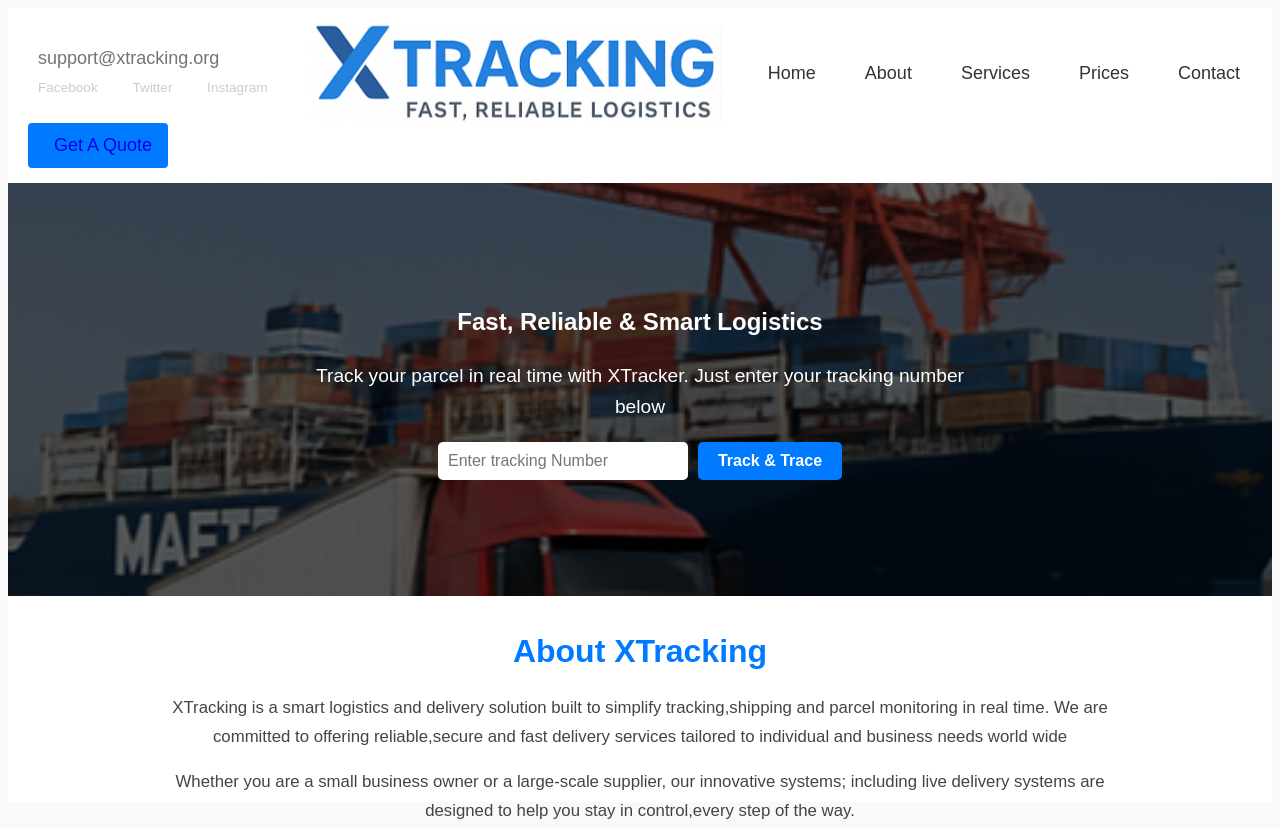
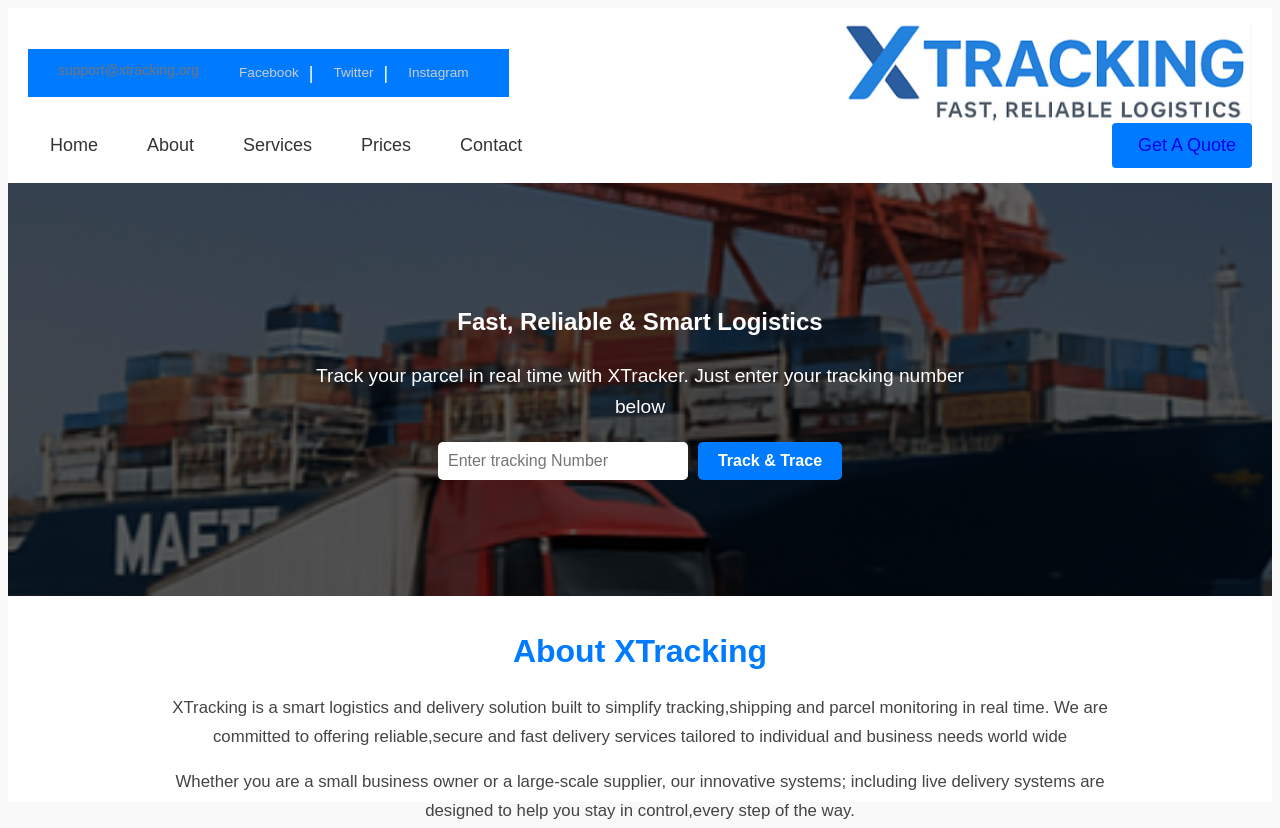
Before and after one commit to xenun-makuzi/XTracking, a website: page public/index.html in a window 1280 px wide. Shown: the top 828 px of the page. Drawn offline with Linux system fonts and the light colour scheme.

Commit message:
Update XTracking.css

```diff
--- a/public/XTracking.css
+++ b/public/XTracking.css
@@ -20,6 +20,21 @@
     font-size: 0.9rem;
     flex-wrap: wrap;
 }
+.top-bar {
+  background-color: #007BFF; /* Blue background */
+  color: white;              /* White text for contrast */
+  padding: 10px 20px;         /* Space inside the bar */
+  display: flex;              /* Lay out items in a row */
+  justify-content: space-between; /* Space items apart */
+  flex-wrap: wrap;            /* Allow wrapping on small screens */
+}
+
+
+.top-bar span {
+  margin-right: 15px;         /* Space between items */
+  font-size: 14px;            /* Smaller text */
+}
+
 header,nav{
     margin: 0;
     padding: 0;
```
